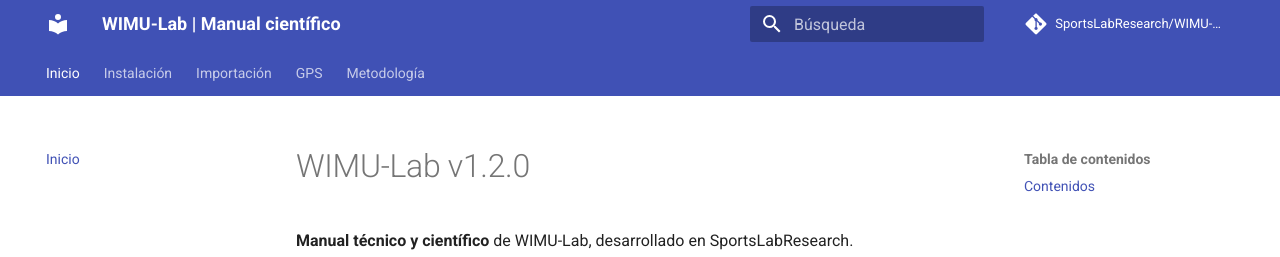
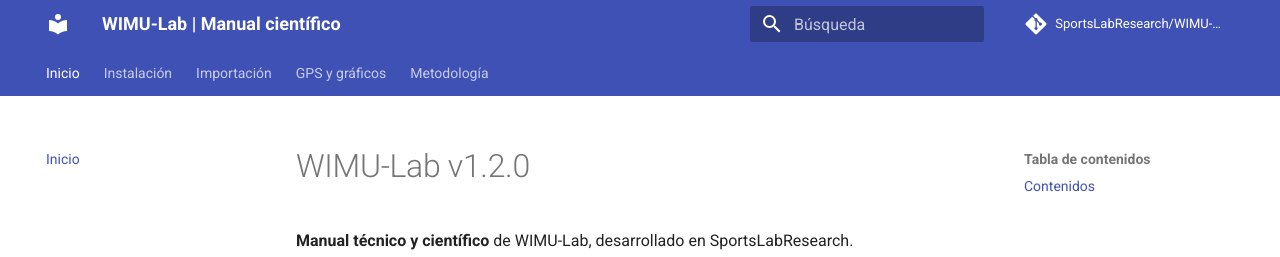
Before and after one commit to SportsLabResearch/WIMU-Lab, an MkDocs documentation site: the page built from docs/index.md, in a window 1280 px wide. Shown: the top 257 px of the page. Built offline with MkDocs 1.6.1 and Material for MkDocs 9.7.7, drawn with Linux system fonts in a browser that asks for light colours; comment, search, counter and statistics services are not loaded.

Commit message:
Style MkDocs with professional homepage

```diff
--- a/mkdocs.yml
+++ b/mkdocs.yml
@@ -7,7 +7,7 @@
   - Inicio: index.md
   - Instalación: instalacion.md
   - Importación: importacion.md
-  - GPS: gps.md
+  - GPS y gráficos: gps.md
   - Metodología: metodologia.md
 theme:
   name: material
@@ -16,6 +16,15 @@
     - navigation.tabs
     - navigation.top
     - search.highlight
+  palette:
+    - scheme: default
+      primary: indigo
+      accent: blue
+    - scheme: slate
+      primary: indigo
+      accent: blue
+extra_css:
+  - stylesheets/extra.css
 plugins:
   - search
 markdown_extensions:
```
